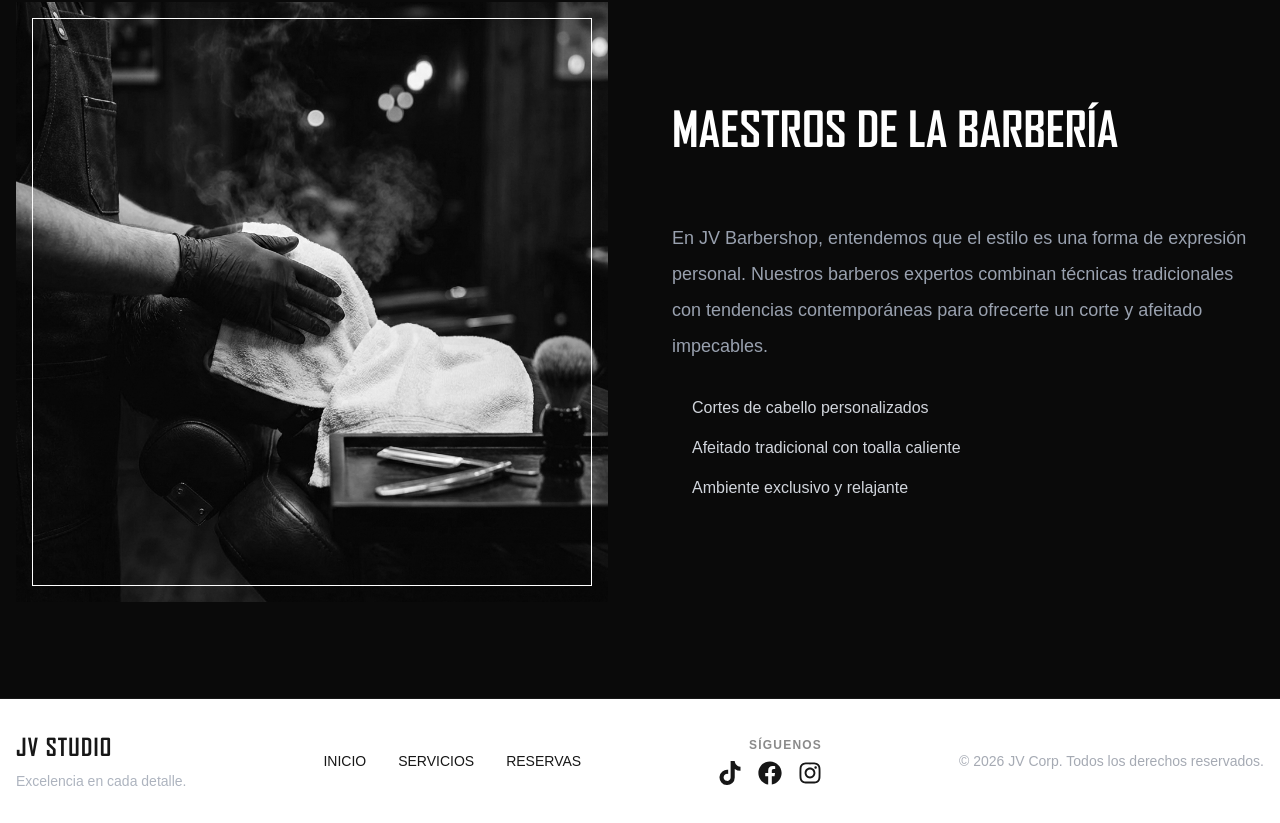
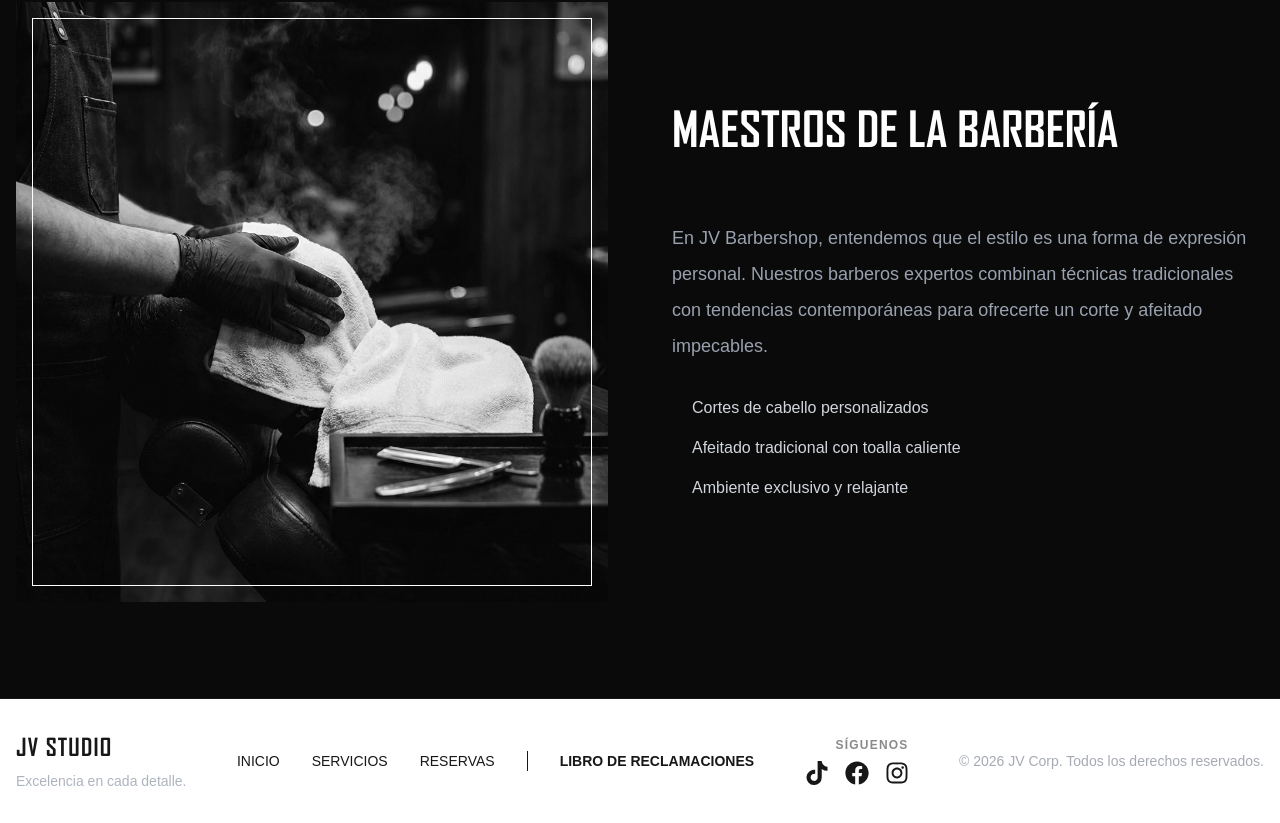
Before and after one commit to JhonPa007/jv-corp-web, a Next.js app: page / in a window 1280 px wide. Shown: the part 815-1638 px from the top of the page. Built offline with nearby package versions, Linux system fonts and the light colour scheme.

Commit message:
feat: implementar componente Footer con enlaces de navegación y redes sociales

```diff
--- a/app/components/Footer.tsx
+++ b/app/components/Footer.tsx
@@ -22,6 +22,9 @@ export default function Footer() {
                         </Link>
                         <Link href="/reservas" className="hover:text-white transition-colors text-sm">
                             RESERVAS
+                        </Link>
+                        <Link href="/libro-reclamaciones" className="hover:text-white transition-colors text-sm font-bold border-l border-barberia-gold/30 pl-8">
+                            LIBRO DE RECLAMACIONES
                         </Link>
                     </div>
 
--- a/app/libro-reclamaciones/page.tsx
+++ b/app/libro-reclamaciones/page.tsx
@@ -13,12 +13,14 @@ export default function LibroReclamacionesPage() {
         if (typeof window !== 'undefined') {
             const html2pdf = (await import('html2pdf.js')).default;
             const element = document.getElementById('reclamacion-content');
+            if (!element) return;
+
             const opt = {
                 margin: 10,
                 filename: `Reclamacion_${result?.codigo}.pdf`,
-                image: { type: 'jpeg', quality: 0.98 },
+                image: { type: 'jpeg' as const, quality: 0.98 },
                 html2canvas: { scale: 2 },
-                jsPDF: { unit: 'mm', format: 'a4', orientation: 'portrait' }
+                jsPDF: { unit: 'mm' as const, format: 'a4' as const, orientation: 'portrait' as const }
             };
             html2pdf().from(element).set(opt).save();
         }
```
